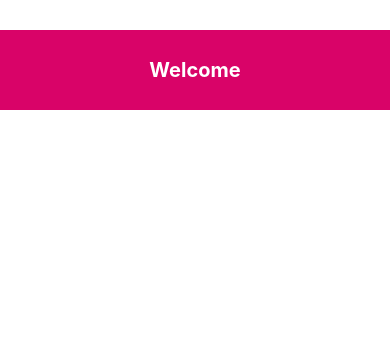
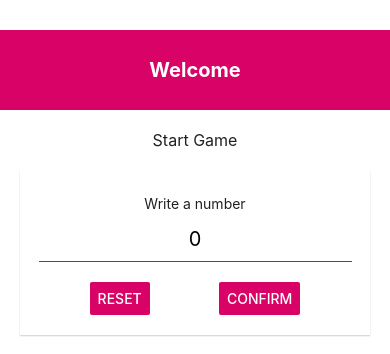
Before and after one commit to sotopro/peoplevsnumbers, a React Native app: screen / in a window 390 px wide. Shown: the top 354 px of the page. Built offline with nearby package versions, Linux system fonts and the light colour scheme.

Commit message:
[feature] - create card component and layout for start screen

```diff
--- /dev/null
+++ b/src/components/card/index.jsx
@@ -0,0 +1,10 @@
+import React from 'react';
+import { View } from 'react-native';
+
+import { styles } from './styles';
+
+const Card = ({ children, style }) => {
+  return <View style={[styles.container, style]}>{children}</View>;
+};
+
+export default Card;
--- /dev/null
+++ b/src/components/card/styles.js
@@ -0,0 +1,16 @@
+import { StyleSheet } from 'react-native';
+
+export const styles = StyleSheet.create({
+  container: {
+    backgroundColor: '#fff',
+    shadowColor: '#000',
+    shadowOffset: {
+      width: 0,
+      height: 1,
+    },
+    shadowOpacity: 0.2,
+    shadowRadius: 1.41,
+    elevation: 2,
+    paddingVertical: 20,
+  },
+});
--- a/src/components/index.js
+++ b/src/components/index.js
@@ -1 +1,2 @@
 export { default as Header } from './header/index';
+export { default as Card } from './card/index';
--- a/src/screens/start-game/index.jsx
+++ b/src/screens/start-game/index.jsx
@@ -1,12 +1,21 @@
-import { Text, View } from 'react-native';
+import { Button, Text, TextInput, View } from 'react-native';
 
 import { styles } from './styles';
-import { Header } from '../../components/index';
+import { Card, Header } from '../../components/index';
 
 const StartGame = () => {
   return (
     <View style={styles.container}>
       <Header title="Welcome" />
+      <Text style={styles.title}>Start Game</Text>
+      <Card style={styles.inputContainer}>
+        <Text style={styles.label}>Write a number</Text>
+        <TextInput placeholder="0" style={styles.input} />
+        <View style={styles.buttonContainer}>
+          <Button title="Reset" onPress={() => {}} color="#D90368" />
+          <Button title="Confirm" onPress={() => {}} color="#D90368" />
+        </View>
+      </Card>
     </View>
   );
 };
--- a/src/screens/start-game/styles.js
+++ b/src/screens/start-game/styles.js
@@ -5,4 +5,36 @@ export const styles = StyleSheet.create({
     flex: 1,
     backgroundColor: '#fff',
   },
+  title: {
+    fontSize: 16,
+    color: '#212121',
+    textAlign: 'center',
+    paddingVertical: 20,
+  },
+  inputContainer: {
+    justifyContent: 'center',
+    alignItems: 'center',
+    marginHorizontal: 20,
+  },
+  label: {
+    fontSize: 14,
+    color: '#212121',
+    paddingVertical: 5,
+    textAlign: 'center',
+  },
+  input: {
+    // width: '100%',
+    borderBottomColor: '#D90368',
+    borderBottomWidth: 1,
+    minWidth: 70,
+    fontSize: 20,
+    textAlign: 'center',
+    paddingVertical: 10,
+  },
+  buttonContainer: {
+    flexDirection: 'row',
+    width: '80%',
+    justifyContent: 'space-around',
+    marginTop: 20,
+  },
 });
```
